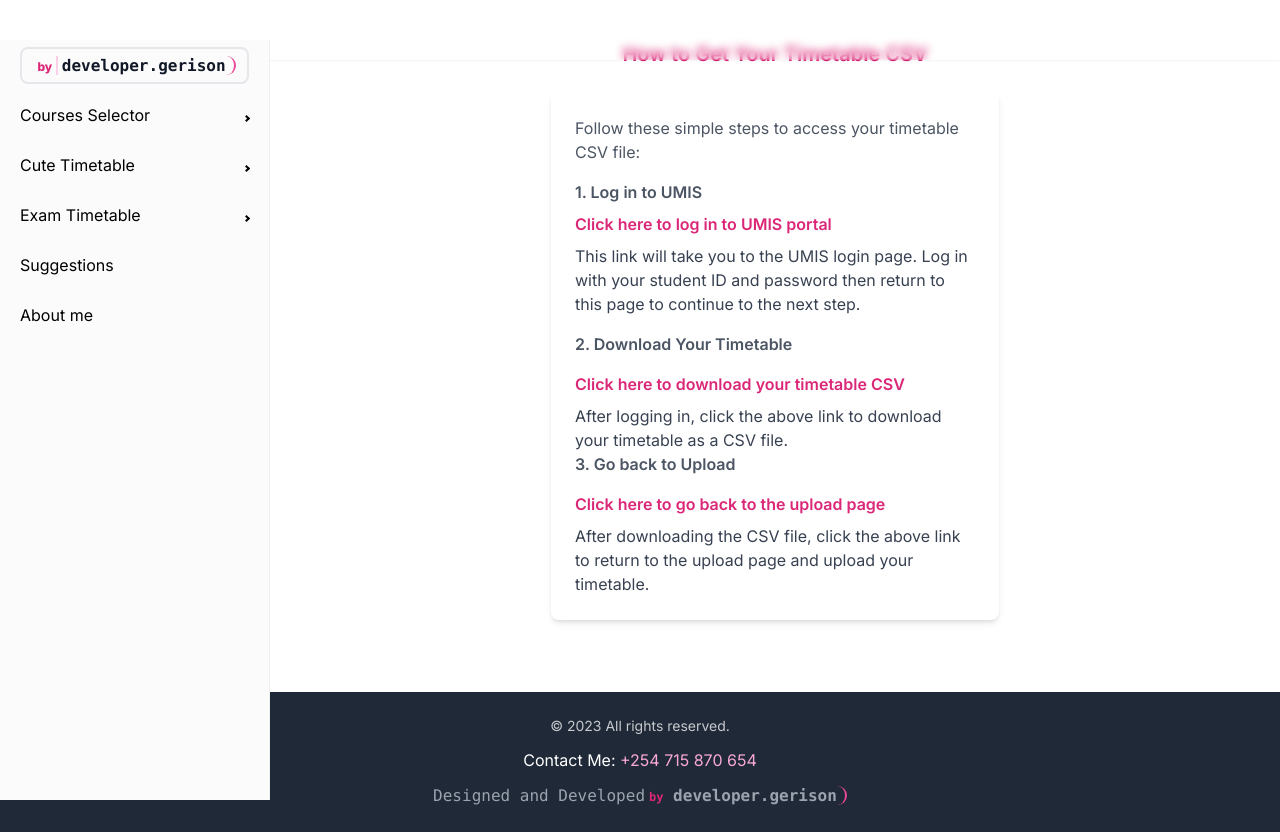
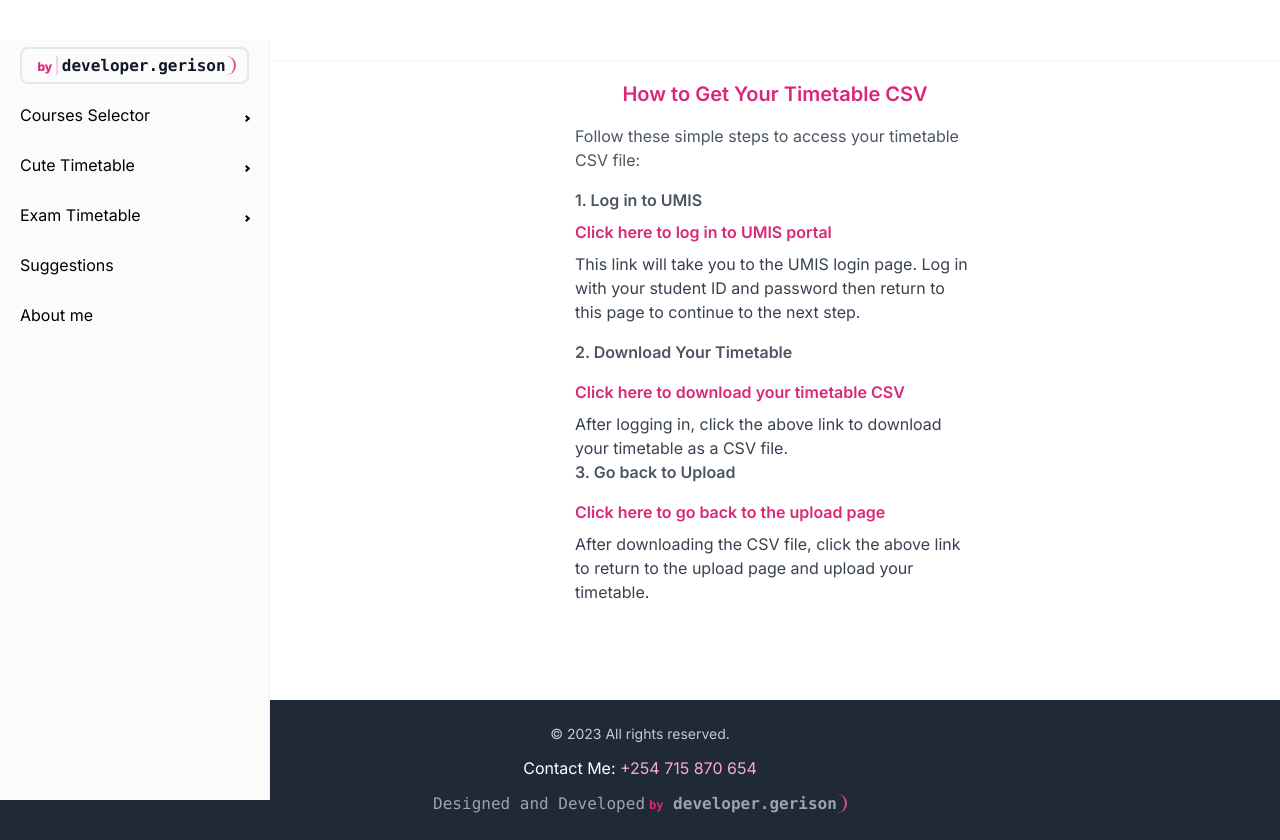
Before and after one commit to gerkim62/cute-tools, a Next.js app: page /cute-timetable/download in a window 1280 px wide. Built offline with nearby package versions, Linux system fonts and the light colour scheme.

Commit message:
improved download page

```diff
--- a/app/cute-timetable/download/page.tsx
+++ b/app/cute-timetable/download/page.tsx
@@ -3,13 +3,13 @@ import React from "react";
 
 const CuteTimetableTutorial = () => {
   return (
-    <div className="bg-white text-gray-700 py-10 px-4">
+    <div className="bg-white text-gray-700 py-10 px-4 mt-10">
       <div className="max-w-md mx-auto">
-        <h1 className="text-xl text-center font-semibold text-pink-600 mb-6">
+        <h1 className="text-xl text-center font-semibold text-pink-600 -mb-2">
           How to Get Your Timetable CSV
         </h1>
 
-        <div className="bg-white rounded-lg p-6 shadow-md text-left mb-8">
+        <div className="bg-white rounded-lg p-6 text-left mb-8">
           <p className="text-gray-600 mb-4">
             Follow these simple steps to access your timetable CSV file:
           </p>
```
